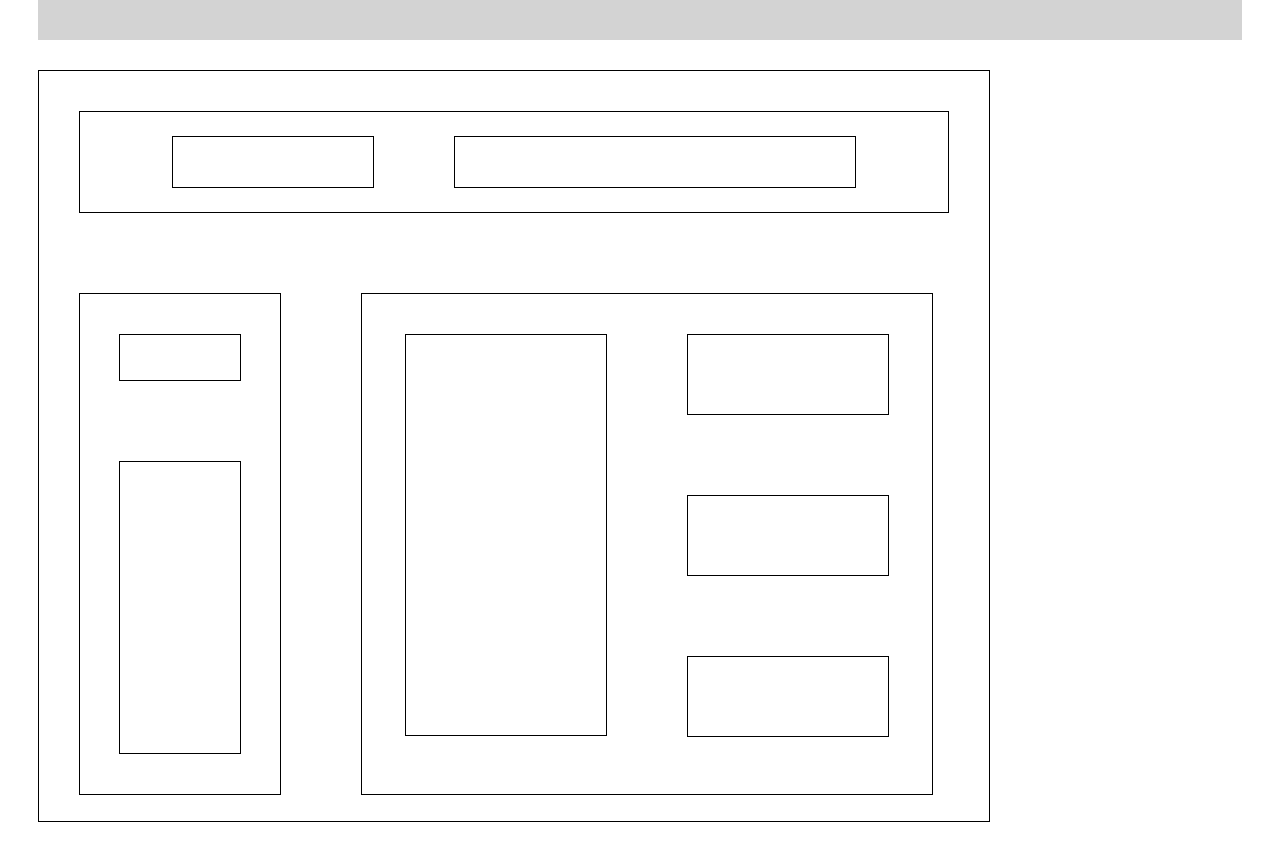
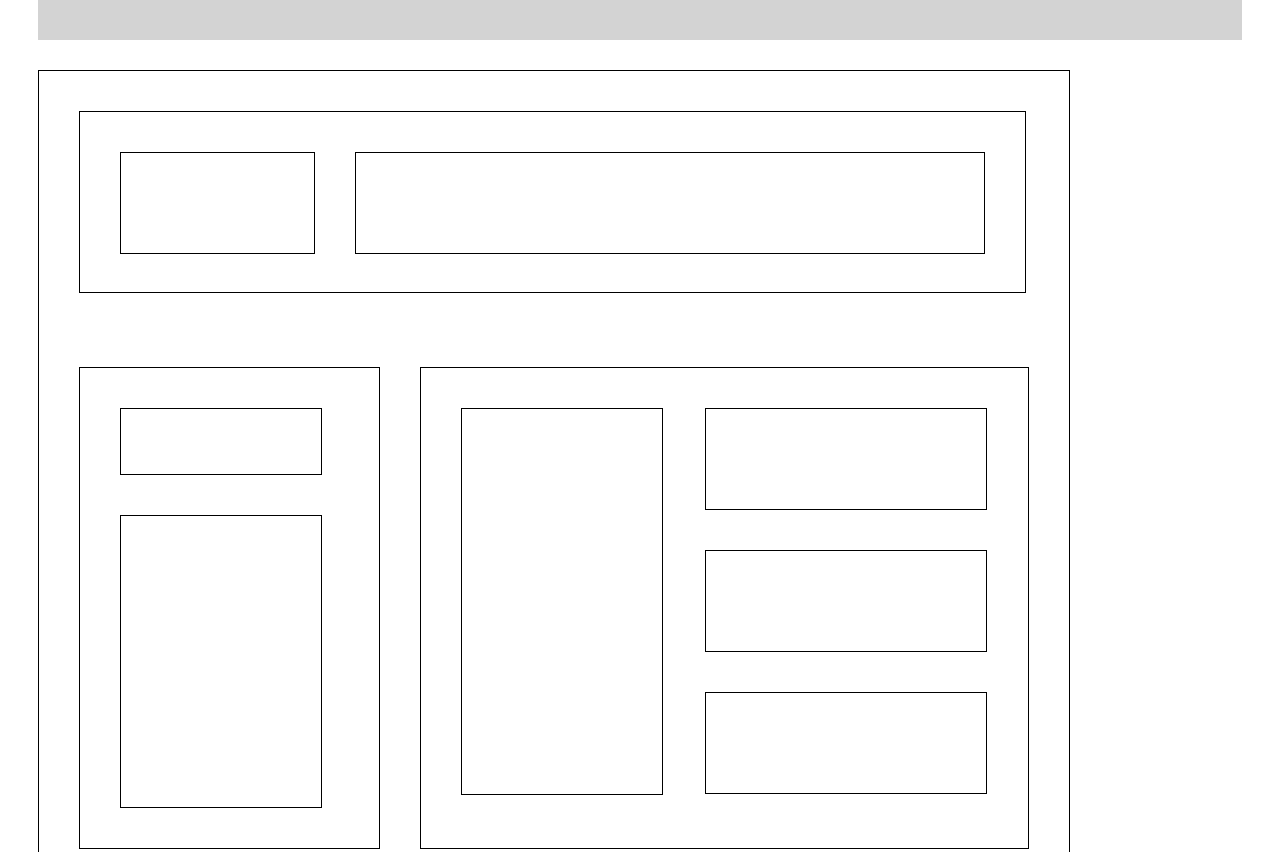
Before and after one commit to helloworld-yasuda/CSSdorill2, a plain HTML site: page index.html in a window 1280 px wide. Shown: the part 2760-3612 px from the top of the page. Drawn offline with Linux system fonts and the light colour scheme.

Commit message:
すべての余白を40pxに修正しました

```diff
--- a/index.html
+++ b/index.html
@@ -53,14 +53,16 @@
                 <div class="item-second"></div>
             </div>
             <div class="container-second">
-                <div class="item-third"></div>
-                <div class="item-fourth"></div>
-            </div>
-            <div class="container-third">
-                <div class="item-fifth"></div>
-                <div class="item-sixth"></div>
-                <div class="item-sixth"></div>
-                <div class="item-sixth"></div>
+                <div class="item-third">
+                    <div class="item-fifth"></div>
+                    <div class="item-sixth"></div>
+                </div>
+                <div class="item-fourth">
+                    <div class="item-seventh"></div>
+                    <div class="item-eighth"></div>
+                    <div class="item-eighth"></div>
+                    <div class="item-eighth"></div>
+                </div>
             </div>
         </div>
         <div class="grid-border">
--- a/style.css
+++ b/style.css
@@ -49,77 +49,80 @@ p{
     width: 950px;
     height: 750px;
     margin: 30px;
+    gap: 40px;
+    padding: 40px;
 }
 
 .container-first{
     display: flex;
-    justify-content: center;
-    align-items: center;
-    width: 100%;
+    gap: 40px;
+    width: 865px;
     height:100px;
-    margin: 40px;
     border: 1px solid black;
+    padding: 40px;
 }
 
 .container-second{
     display: flex;
-    flex-direction: column;
     align-items: center;
-    width: 200px;
-    height: 500px;
-    margin: 40px;
-    border: 1px solid black;
-}
-
-.container-third{
-    display: flex;
-    flex-wrap: wrap;
-    flex-direction: column;
-    align-content:center;
-    width: 570px;
-    height: 500px;
-    margin: 40px;
-    border: 1px solid black;
+    width: 950px;
+    height: 550px;
+    gap: 40px;
 }
 
 .item-first{
     width: 200px;
-    height: 50px;
-    margin: 40px;
+    height: 100px;
     border: 1px solid black;
 }
 .item-second{
-    width: 400px;
-    height: 50px;
-    margin: 40px;
+    width: 650px;
+    height: 100px;
     border: 1px solid black;
 }
 
 .item-third{
-    width: 120px;
-    height: 50px;
-    margin: 40px;
+    display: flex;
+    flex-direction: column;
+    width: 250px;
+    height: 400px;
+    gap: 40px;
+    padding: 40px;
     border: 1px solid black;
 }
 
 .item-fourth{
-    width: 120px;
-    height: 320px;
-    margin: 40px;
+    display: flex;
+    flex-direction: column;
+    flex-wrap: wrap;
+    width: 600px;
+    height: 400px;
+    gap: 40px;
+    padding: 40px;
+    border: 1px solid black;
+}
+
+.item-seventh{
+    width: 200px;
+    height: 385px;
+    border: 1px solid black;
+}
+
+.item-eighth{
+    width: 280px;
+    height: 100px;
     border: 1px solid black;
 }
 
 .item-fifth{
     width: 200px;
-    height: 400px;
-    margin: 40px;
+    height: 100px;
     border: 1px solid black;
 }
 
 .item-sixth{
     width: 200px;
-    height: 79px;
-    margin: 40px;
+    height: 450px;
     border: 1px solid black;
 }
 
```
